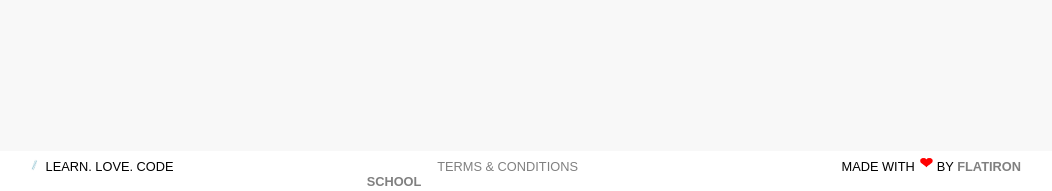
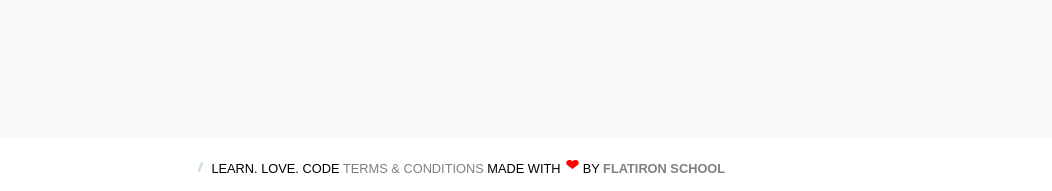
Before and after one commit to gooryalhamed/html-login-page, a plain HTML site: page index.html in a window 1280 px wide. Shown: the part 609-800 px from the top of the page, without its empty margins (181-1233 px from the left). Drawn offline with Linux system fonts and the light colour scheme.

Commit message:
style updates

```diff
--- a/css/style.css
+++ b/css/style.css
@@ -84,23 +84,33 @@ html, body{
 /*height:100%;*/
 /*min-height:100%;*/
 margin:0;
+min-height:100vh;
+}
+
+html {
+
 }
 
 body {
-  padding-bottom:1.5em; /* 40px+ in em units */
+  position:absolute;
+  top:0;
+  right:0;
+  bottom:0;
+  left:0;
 }
 
 footer{
   font-size: 0.8em;
   width: 100%;
-  border: 2px solid white;
+  outline: 2px solid white;
   background-color: white;
   bottom: 0px;
-  position:fixed;
+  position:absolute;
+  padding:15px 0;
 }
 #col-1, #col-2, #col-3{
   display: inline;
-  padding:15px 130px;
+  /*padding:15px 130px;*/
   position: relative;
 }
 .inner-footer{
```
